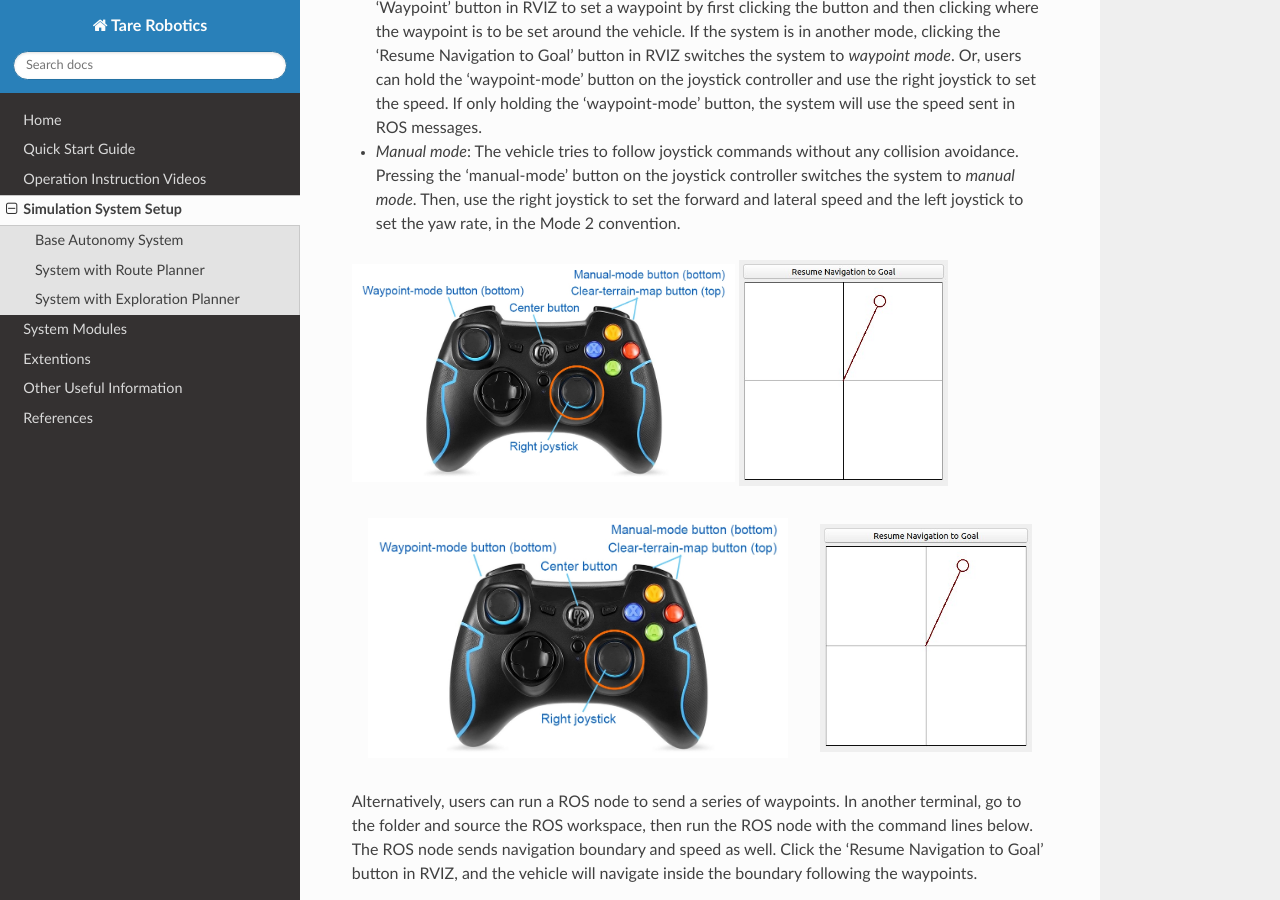
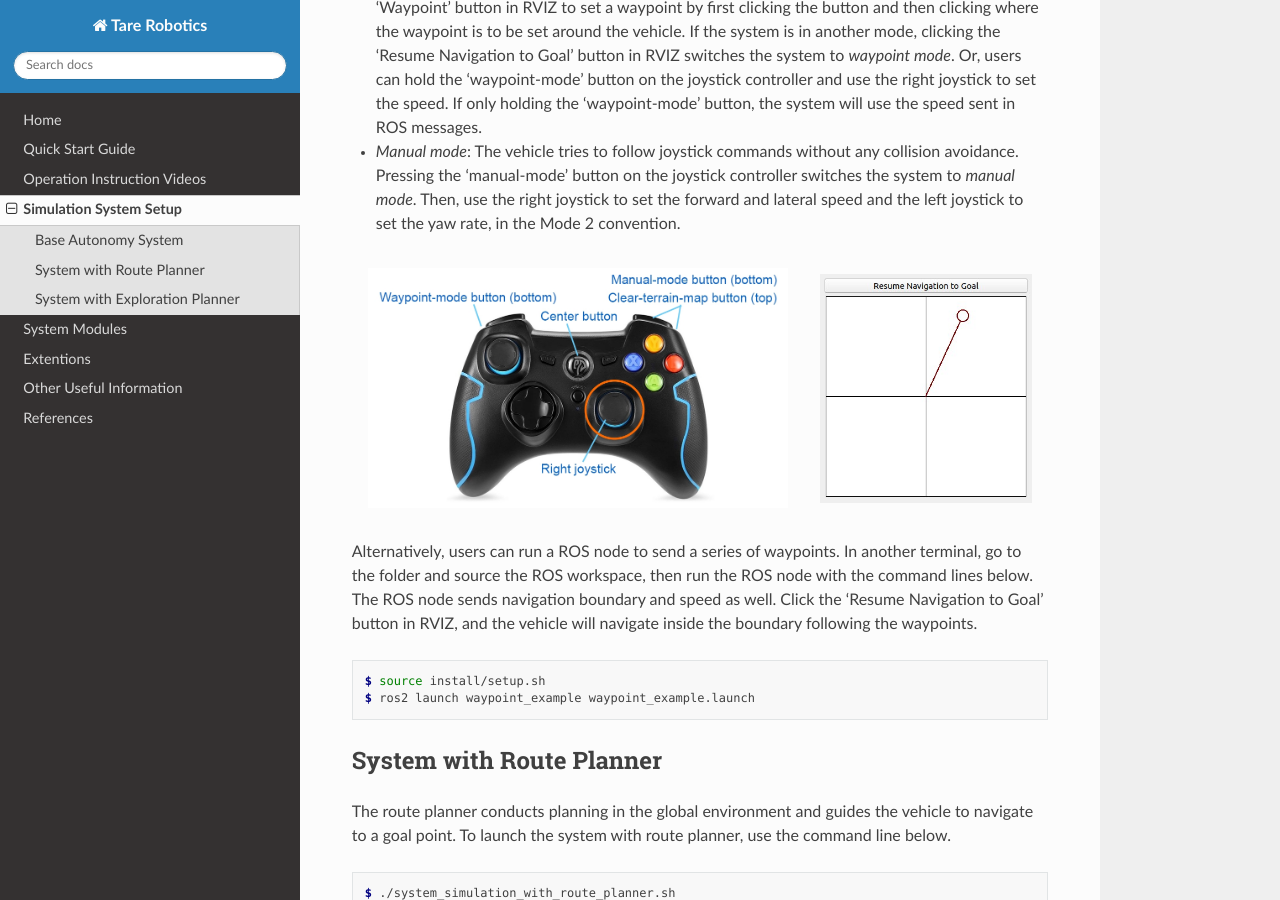
Before and after one commit to caochao39/tarerobotics, a Sphinx documentation site: the page built from docs/source/simulation_system_setup.rst, in a window 1280 px wide and 900 px high, scrolled down 2115 px. Built offline with Sphinx 7.4.7 and the Read the Docs theme 3.1.0, drawn with Linux system fonts in a browser that asks for light colours.

Commit message:
adjust fig spacing

```diff
--- a/docs/source/simulation_system_setup.rst
+++ b/docs/source/simulation_system_setup.rst
@@ -56,14 +56,6 @@ After seeing data showing up in RVIZ, users can use the 'Waypoint' button to set
 
 - *Manual mode*: The vehicle tries to follow joystick commands without any collision avoidance. Pressing the 'manual-mode' button on the joystick controller switches the system to *manual mode*. Then, use the right joystick to set the forward and lateral speed and the left joystick to set the yaw rate, in the Mode 2 convention.
 
-|pic1| |pic2|
-
-.. |pic1| image:: ./images/image15.jpg
-    :width: 55%
-
-.. |pic2| image:: ./images/image21.jpg
-    :width: 30%
-
 .. list-table::
    :widths: 65 35
    :align: center
```
